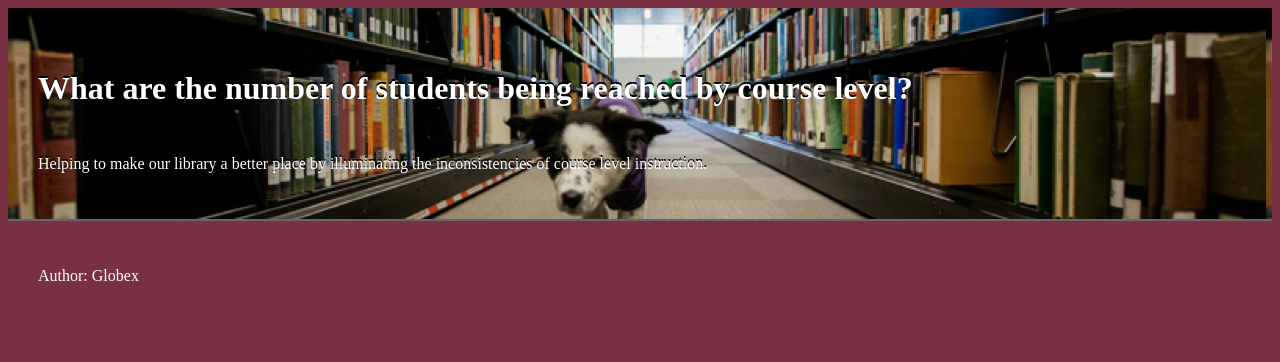
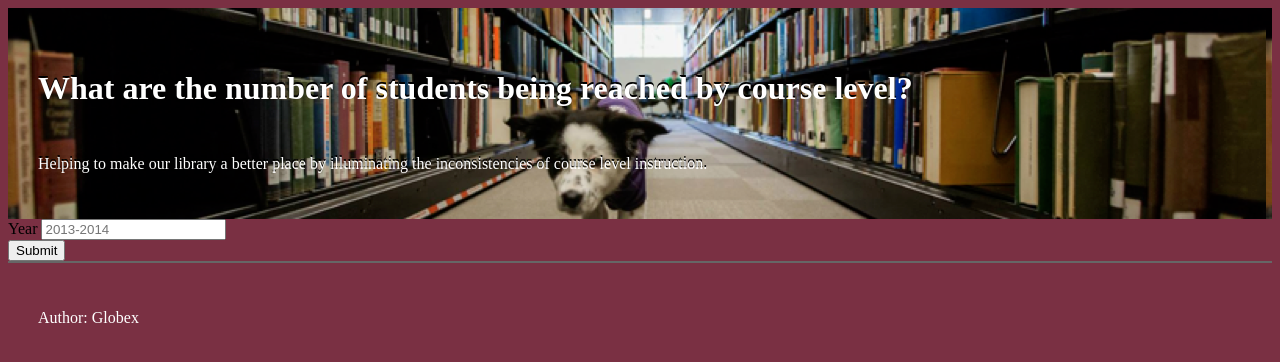
Before and after one commit to Lemonne/Globex, a website: page public/index.html in a window 1280 px wide. Drawn offline with Linux system fonts and the light colour scheme; a script that the page names is missing.

Commit message:
testing index.html changes

```diff
--- a/public/index.html
+++ b/public/index.html
@@ -22,6 +22,16 @@
 
     </div>
 
+    <form class="form-inline">
+ <div class="form-group">
+    <label for="year">Year</label>
+    <input type="text" class="form-control" id="year" placeholder="2013-2014">
+ </div>
+
+ <button type="button" id="submit-btn" class="btn btn-default">Submit</button>
+
+</form>
+
     <div id="ex0"></div>
 
     <div id="footer"><p>Author: Globex</p></div>
```
